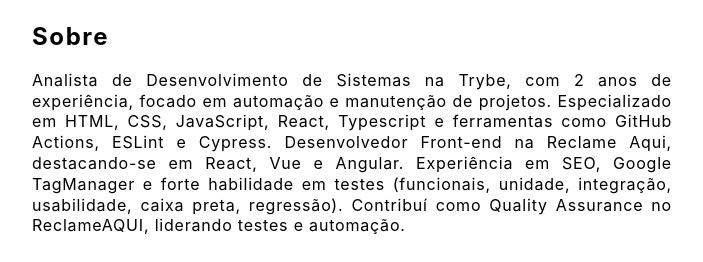
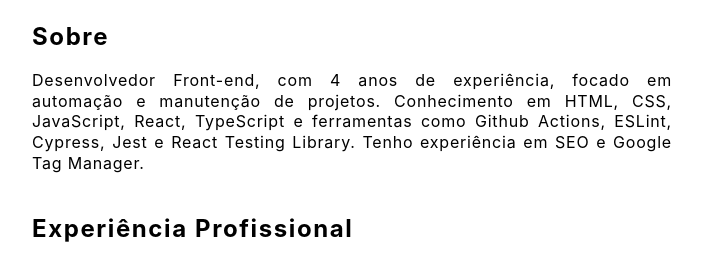
Before and after one commit to cpwaldow/cv, a React (Vite) app: page / in a window 1280 px wide. Shown: the part 313-575 px from the top of the page, without its empty margins (288-991 px from the left). Built offline with nearby package versions, Linux system fonts and the light colour scheme; the HTML template or start-up script is replaced by a standard one.

Commit message:
melhorando descrição do Sobre

```diff
--- a/index.html
+++ b/index.html
@@ -5,23 +5,15 @@
   <meta charset="UTF-8" />
   <link rel="icon" type="image/svg+xml" href="/control.svg" />
   <meta name="viewport" content="width=device-width, initial-scale=1.0" />
-  <meta name="description" content="Analista de Desenvolvimento de Sistemas na Trybe, com 2 anos e 4 meses
-  de experiência, focado em automação e manutenção de projetos.
-  Especializado em HTML, CSS, JavaScript, React, Typescript e ferramentas
-  como GitHub Actions, ESLint e Cypress. Desenvolvedor Front-end na
-  Reclame Aqui, destacando-se em React, Vue e Angular. Experiência em SEO,
-  Google TagManager e forte habilidade em testes (funcionais, unidade,
-  integração, usabilidade, caixa preta, regressão). Contribuí como Quality
-  Assurance no ReclameAQUI, liderando testes e automação.">
+  <meta name="description" content="Desenvolvedor Front-end, com 4 anos de experiência, focado em automação
+  e manutenção de projetos. Conhecimento em HTML, CSS, JavaScript, React,
+  TypeScript e ferramentas como Github Actions, ESLint, Cypress, Jest e
+  React Testing Library. Tenho experiência em SEO e Google Tag Manager.">
   <meta property="og:title" content="CV - Carlos Eduardo">
-  <meta property="og:description" content="Analista de Desenvolvimento de Sistemas na Trybe, com 2 anos e 4 meses
-  de experiência, focado em automação e manutenção de projetos.
-  Especializado em HTML, CSS, JavaScript, React, Typescript e ferramentas
-  como GitHub Actions, ESLint e Cypress. Desenvolvedor Front-end na
-  Reclame Aqui, destacando-se em React, Vue e Angular. Experiência em SEO,
-  Google TagManager e forte habilidade em testes (funcionais, unidade,
-  integração, usabilidade, caixa preta, regressão). Contribuí como Quality
-  Assurance no ReclameAQUI, liderando testes e automação.">
+  <meta property="og:description" content="Desenvolvedor Front-end, com 4 anos de experiência, focado em automação
+  e manutenção de projetos. Conhecimento em HTML, CSS, JavaScript, React,
+  TypeScript e ferramentas como Github Actions, ESLint, Cypress, Jest e
+  React Testing Library. Tenho experiência em SEO e Google Tag Manager.">
   <meta property="og:image" content="https://avatars.githubusercontent.com/u/59023543?v=4">
   <meta property="og:url" content="https://cv-cpwaldow.vercel.app/">
   <meta property="og:type" content="website">
--- a/src/components/About/index.jsx
+++ b/src/components/About/index.jsx
@@ -6,14 +6,10 @@
     <section className='about__container'>
       <SubTitle subtitle='Sobre' />
       <p className='about--description'>
-        Analista de Desenvolvimento de Sistemas na Trybe, com 2 anos de
-        experiência, focado em automação e manutenção de projetos. Especializado
-        em HTML, CSS, JavaScript, React, Typescript e ferramentas como GitHub
-        Actions, ESLint e Cypress. Desenvolvedor Front-end na Reclame Aqui,
-        destacando-se em React, Vue e Angular. Experiência em SEO, Google
-        TagManager e forte habilidade em testes (funcionais, unidade,
-        integração, usabilidade, caixa preta, regressão). Contribuí como Quality
-        Assurance no ReclameAQUI, liderando testes e automação.
+        Desenvolvedor Front-end, com 4 anos de experiência, focado em automação
+        e manutenção de projetos. Conhecimento em HTML, CSS, JavaScript, React,
+        TypeScript e ferramentas como Github Actions, ESLint, Cypress, Jest e
+        React Testing Library. Tenho experiência em SEO e Google Tag Manager.
       </p>
     </section>
   );
```
